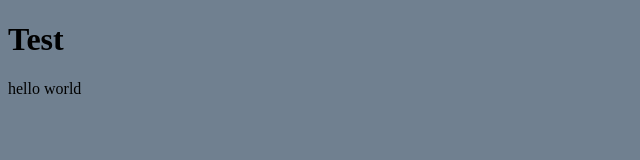
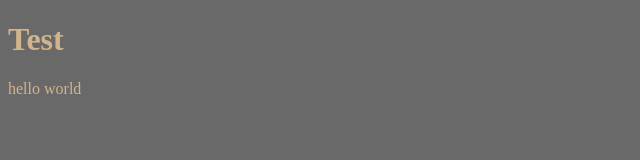
Before and after one commit to Cornelius-Figgle/cornelius-figgle.github.io, a plain HTML site: page docs/index.html in a window 1280 px wide. Shown: the whole page, without its empty margins (0-640 px from the left). Drawn offline with Linux system fonts and the light colour scheme.

Commit message:
color again?

```diff
--- a/docs/index.html
+++ b/docs/index.html
@@ -1,6 +1,6 @@
 <!DOCTYPE html>
 <html>
-  <body style="background-color:slategrey;foreground-color:tan">
+  <body style="background-color:dimgrey;color:tan">
 
   <h1>Test</h1>
   <p>hello world</p>
```
